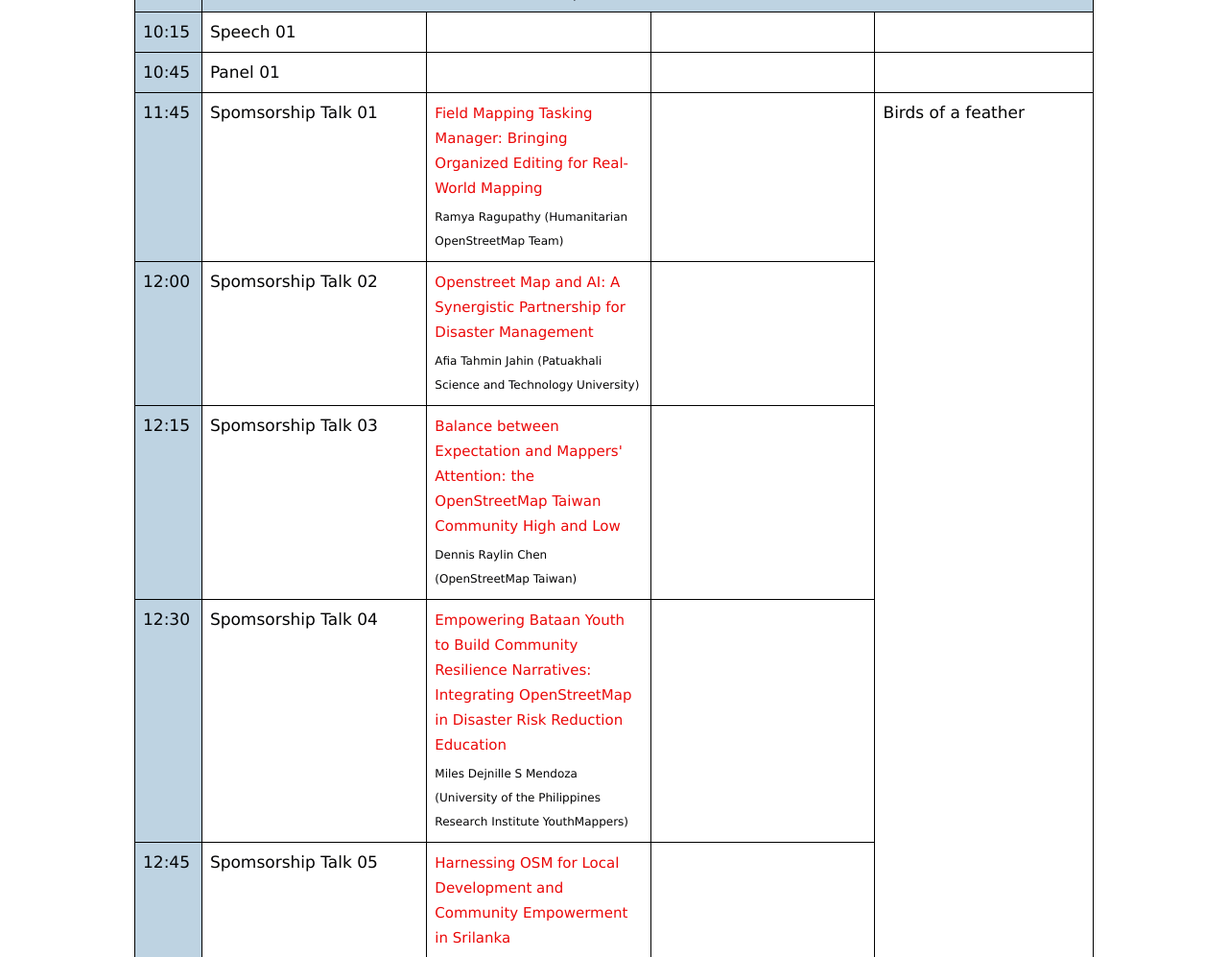
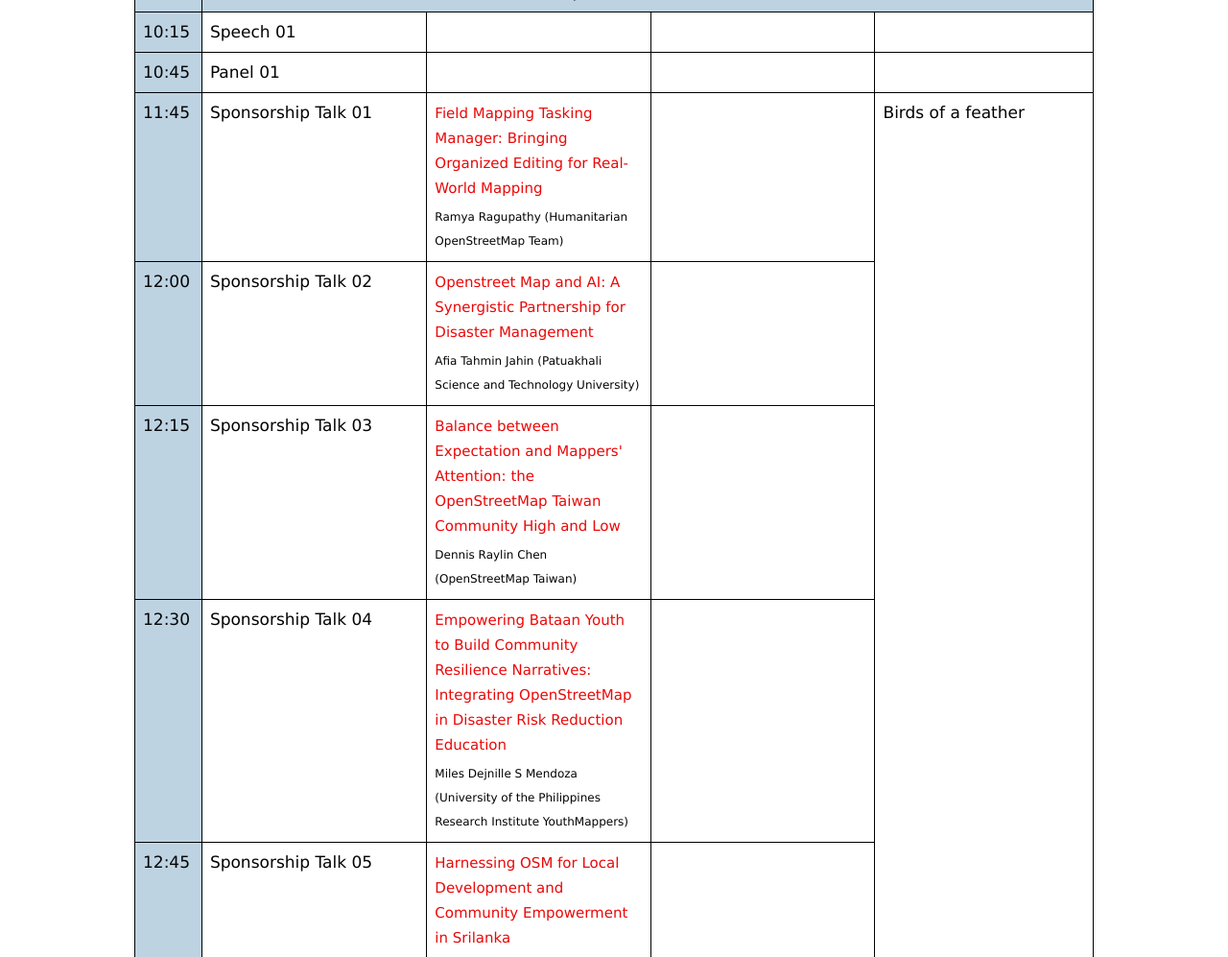
Before and after one commit to sotm-asia/sotm-asia-2024-website, a Jekyll site: the page built from program/index.html, in a window 1280 px wide and 1400 px high, scrolled down 886 px. Shown: the part 153-1150 px from the top of the window at 96% size. Built offline with Jekyll 4.4.1, drawn with Linux system fonts in a browser that asks for light colours.

Commit message:
Update index.html

```diff
--- a/program/index.html
+++ b/program/index.html
@@ -121,10 +121,7 @@
 
                                                         </tr>
                                                         <tr>
-                    <td class="fill-blue-light">11:45</td><td>Spomsorship Talk 01</td>
-
-
-
+                    <td class="fill-blue-light">11:45</td><td>Sponsorship Talk 01</td>
 
                                               <td rowspan="1" id="T053">
 <a href="">Field Mapping Tasking Manager: Bringing Organized Editing for Real-World Mapping</a>
@@ -138,7 +135,7 @@
                                                         </tr>
                 <tr>
                     <td class="fill-blue-light">12:00</td>
-                                              <td rowspan="1" id="S005">Spomsorship Talk 02</td>
+                                              <td rowspan="1" id="S005">Sponsorship Talk 02</td>
 
                                               <td rowspan="1" id="T089"><a href="">Openstreet Map and AI: A Synergistic Partnership for Disaster Management</a>
 <br>
@@ -152,7 +149,7 @@
                 <tr>
                     <td class="fill-blue-light">12:15</td>
 
-                                              <td>Spomsorship Talk 03</td>
+                                              <td>Sponsorship Talk 03</td>
 
                                               <td rowspan="1" id="A33">
 <a href="">Balance between Expectation and Mappers' Attention: the OpenStreetMap Taiwan Community High and Low</a>
@@ -164,7 +161,7 @@
 
                                                     </tr>
 <td class="fill-blue-light">12:30</td>
-                                              <td rowspan="1" id="W005">Spomsorship Talk 04</td>
+                                              <td rowspan="1" id="W005">Sponsorship Talk 04</td>
 
                                               <td rowspan="1" id="T018">
 <a href="">Empowering Bataan Youth to Build Community Resilience Narratives: Integrating OpenStreetMap in Disaster Risk Reduction Education</a>
@@ -177,7 +174,7 @@
 
                                                         </tr>
                                                         <td class="fill-blue-light">12:45</td>
-                                              <td rowspan="1" id="W005">Spomsorship Talk 05</td>
+                                              <td rowspan="1" id="W005">Sponsorship Talk 05</td>
 
                                               <td rowspan="1" id="T018">
 <a href="">Harnessing OSM for Local Development and Community Empowerment in Srilanka</a>
```
